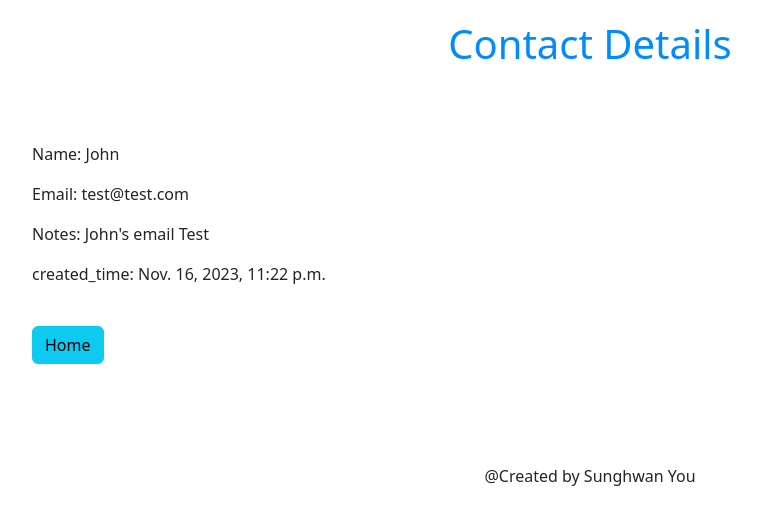
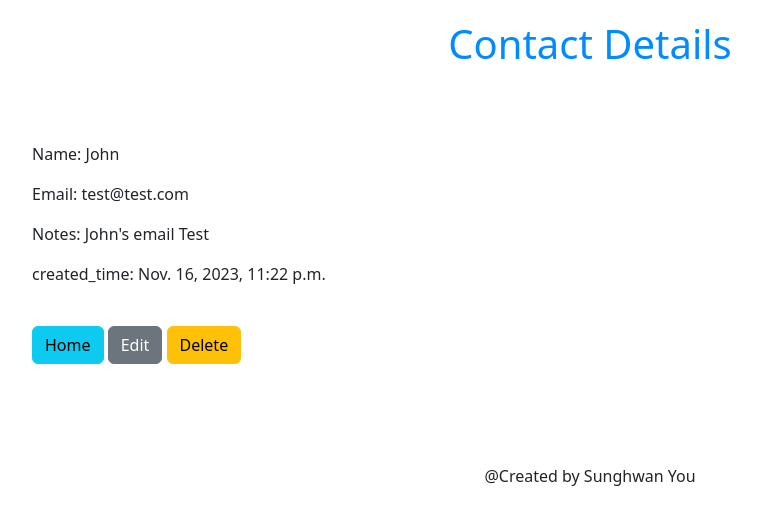
Before and after one commit to yshwan87/sunghwan_you, a Django app: page /contacts/1/ in a window 1280 px wide. Shown: the top 525 px of the page, without its empty margins (50-811 px from the left). Run offline with Django 4.2, Linux system fonts and the light colour scheme; data comes from the database, SQL or seed files in the repository; both versions use the stored data as it was after the commit; some libraries are stand-ins or nearby versions.

Commit message:
The edit page

```diff
--- a/contactManagement/templates/contactManagement/contact_detail.html
+++ b/contactManagement/templates/contactManagement/contact_detail.html
@@ -11,5 +11,7 @@
 <p>created_time: {{ contact.created_time }}</p>
 <br>
 <a class="btn btn-info" href="{% url 'contact_list' %}" role="button">Home</a>
+<a class="btn btn-secondary" href="{% url 'contact_update' contact.pk %}" role="button">Edit</a>
+<a class="btn btn-warning" href="{% url 'contact_delete' contact.pk %}" role="button">Delete</a>
 
 {% endblock content %}
--- a/contactManagement/templates/contactManagement/contact_list.html
+++ b/contactManagement/templates/contactManagement/contact_list.html
@@ -47,6 +47,10 @@
                         <a class="icon-link" href="{% url 'contact_detail' contact.id %}">
                             <i class="bi bi-pencil"></i> </a>
                           &nbsp;
+                          <a class="icon-link" href="{% url 'contact_delete' contact.id %}">
+                            <i class="bi bi-trash"></i>
+                          </a>
+                          &nbsp;
                         {{ contact.name }}
                     </td>
                     <td>{{ contact.email }}</td>
--- a/contactManagement/urls.py
+++ b/contactManagement/urls.py
@@ -4,6 +4,8 @@ from .views import (
     ContactListView,
     ContactCreateView,
     ContactDetailView,
+    ContactUpdateView,
+    ContactDeleteView,
 )
 
 
@@ -11,4 +13,6 @@ urlpatterns = [
     path("", ContactListView.as_view(), name="contact_list"),
     path("create/", ContactCreateView.as_view(), name="contact_create"),
     path("contacts/<int:pk>/", ContactDetailView.as_view(), name="contact_detail"),
+    path("contacts/<int:pk>/update/", ContactUpdateView.as_view(), name="contact_update"),
+    path("contacts/<int:pk>/delete/", ContactDeleteView.as_view(), name="contact_delete"),
 ]
--- a/contactManagement/views.py
+++ b/contactManagement/views.py
@@ -21,3 +21,13 @@ class ContactCreateView(CreateView):
 
 class ContactDetailView(DetailView):
     model = Contact
+
+class ContactUpdateView(UpdateView):
+    model = Contact
+    form_class = ContactForm
+    success_url = reverse_lazy("contact_list")
+
+
+class ContactDeleteView(DeleteView):
+    model = Contact
+    success_url = reverse_lazy("contact_list")
```
Also changed, not shown: db.sqlite3.
